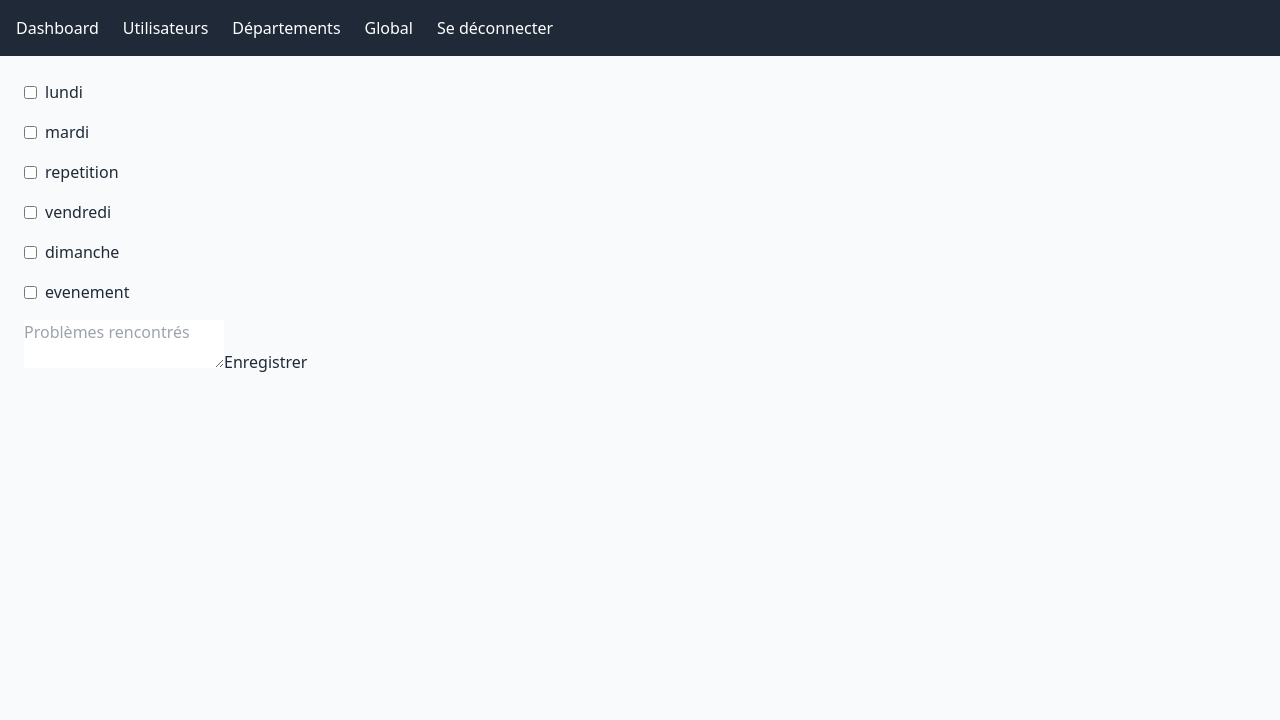
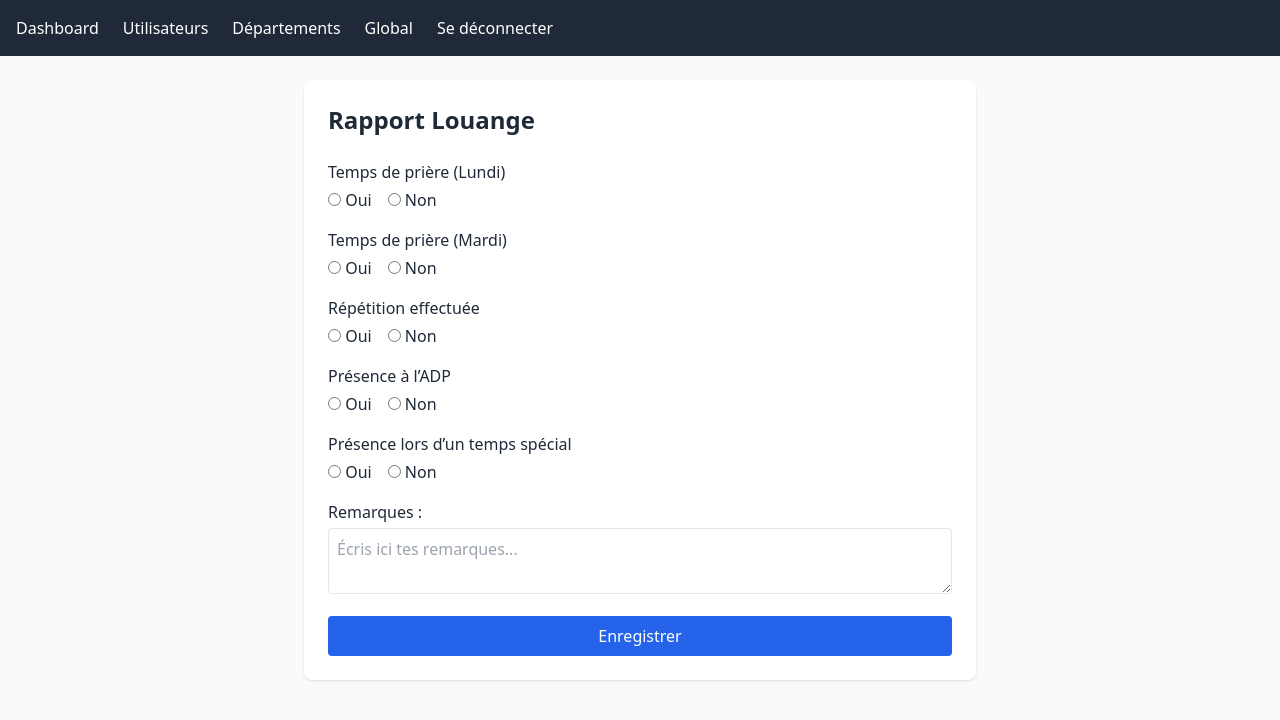
Before and after one commit to allanbavajee/CheminDeGarde, a Next.js app: page /admin/louange in a window 1280 px wide. Shown: the top 720 px of the page. Built offline with nearby package versions, Linux system fonts and the light colour scheme; no server answers.

Commit message:
Update page.tsx

```diff
--- a/app/admin/louange/page.tsx
+++ b/app/admin/louange/page.tsx
@@ -1,4 +1,4 @@
-/*app/admin/louange/page.tsx*/
+/* app/louange/page.tsx */
 "use client";
 
 import { useState } from "react";
@@ -6,23 +6,24 @@ import supabase from "@/lib/supabaseClient";
 
 export default function LouangePage() {
   const [formData, setFormData] = useState({
-    lundi: false,
-    mardi: false,
-    repetition: false,
-    vendredi: false,
-    dimanche: false,
-    evenement: false,
-    probleme: "",
+    lundi: "",
+    mardi: "",
+    repetition: "",
+    adp: "",
+    tempsSpecial: "",
+    remarques: "",
   });
 
-  // ✅ Handler pour les checkbox
-  const handleCheckboxChange = (e: React.ChangeEvent<HTMLInputElement>) => {
-    const { name, checked } = e.target;
-    setFormData(prev => ({ ...prev, [name]: checked }));
+  const handleRadioChange = (
+    e: React.ChangeEvent<HTMLInputElement>
+  ) => {
+    const { name, value } = e.target;
+    setFormData(prev => ({ ...prev, [name]: value }));
   };
 
-  // ✅ Handler pour le textarea
-  const handleTextareaChange = (e: React.ChangeEvent<HTMLTextAreaElement>) => {
+  const handleTextareaChange = (
+    e: React.ChangeEvent<HTMLTextAreaElement>
+  ) => {
     const { name, value } = e.target;
     setFormData(prev => ({ ...prev, [name]: value }));
   };
@@ -30,41 +31,80 @@ export default function LouangePage() {
   const handleSubmit = async (e: React.FormEvent) => {
     e.preventDefault();
     const { error } = await supabase.from("louange").insert([formData]);
-    if (error) alert("Erreur : " + error.message);
-    else {
+
+    if (error) {
+      alert("Erreur : " + error.message);
+    } else {
       alert("Rapport enregistré ✅");
       setFormData({
-        lundi: false,
-        mardi: false,
-        repetition: false,
-        vendredi: false,
-        dimanche: false,
-        evenement: false,
-        probleme: "",
+        lundi: "",
+        mardi: "",
+        repetition: "",
+        adp: "",
+        tempsSpecial: "",
+        remarques: "",
       });
     }
   };
 
   return (
-    <form onSubmit={handleSubmit} className="space-y-4">
-      {["lundi", "mardi", "repetition", "vendredi", "dimanche", "evenement"].map(key => (
-        <label key={key} className="flex items-center space-x-2">
-          <input
-            type="checkbox"
-            name={key}
-            checked={formData[key as keyof typeof formData] as boolean}
-            onChange={handleCheckboxChange}
+    <div className="max-w-2xl mx-auto p-6 bg-white shadow rounded-lg">
+      <h1 className="text-2xl font-bold mb-6">Rapport Louange</h1>
+
+      <form onSubmit={handleSubmit} className="space-y-4">
+
+        {[
+          { name: "lundi", label: "Temps de prière (Lundi)" },
+          { name: "mardi", label: "Temps de prière (Mardi)" },
+          { name: "repetition", label: "Répétition effectuée" },
+          { name: "adp", label: "Présence à l’ADP" },
+          { name: "tempsSpecial", label: "Présence lors d’un temps spécial" },
+        ].map(field => (
+          <div key={field.name}>
+            <p className="font-medium mb-1">{field.label}</p>
+            <div className="flex gap-4">
+              <label>
+                <input
+                  type="radio"
+                  name={field.name}
+                  value="Oui"
+                  checked={formData[field.name as keyof typeof formData] === "Oui"}
+                  onChange={handleRadioChange}
+                />{" "}
+                Oui
+              </label>
+              <label>
+                <input
+                  type="radio"
+                  name={field.name}
+                  value="Non"
+                  checked={formData[field.name as keyof typeof formData] === "Non"}
+                  onChange={handleRadioChange}
+                />{" "}
+                Non
+              </label>
+            </div>
+          </div>
+        ))}
+
+        <div>
+          <label className="block font-medium mb-1">Remarques :</label>
+          <textarea
+            name="remarques"
+            value={formData.remarques}
+            onChange={handleTextareaChange}
+            placeholder="Écris ici tes remarques..."
+            className="border p-2 w-full rounded"
           />
-          <span>{key}</span>
-        </label>
-      ))}
-      <textarea
-        name="probleme"
-        value={formData.probleme}
-        onChange={handleTextareaChange}
-        placeholder="Problèmes rencontrés"
-      />
-      <button type="submit">Enregistrer</button>
-    </form>
+        </div>
+
+        <button
+          type="submit"
+          className="w-full bg-blue-600 text-white py-2 rounded hover:bg-blue-700"
+        >
+          Enregistrer
+        </button>
+      </form>
+    </div>
   );
 }
```
